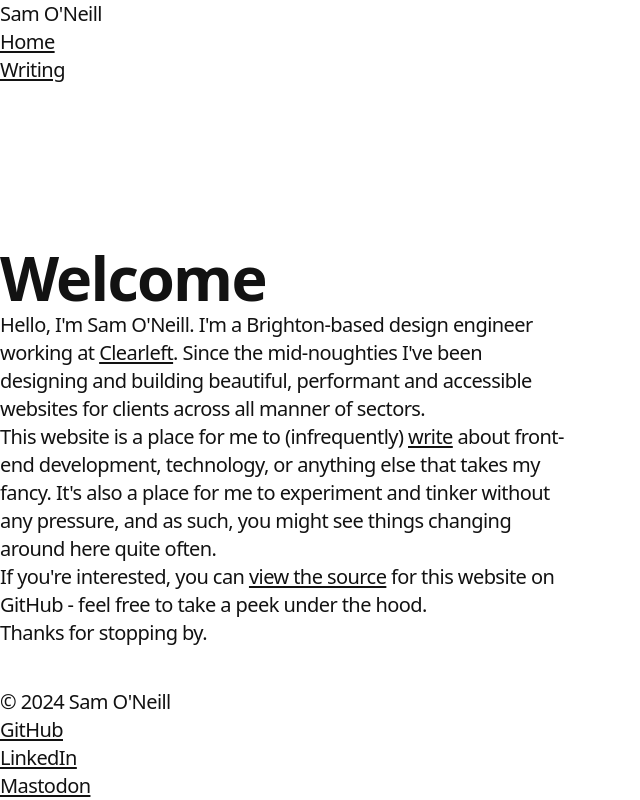
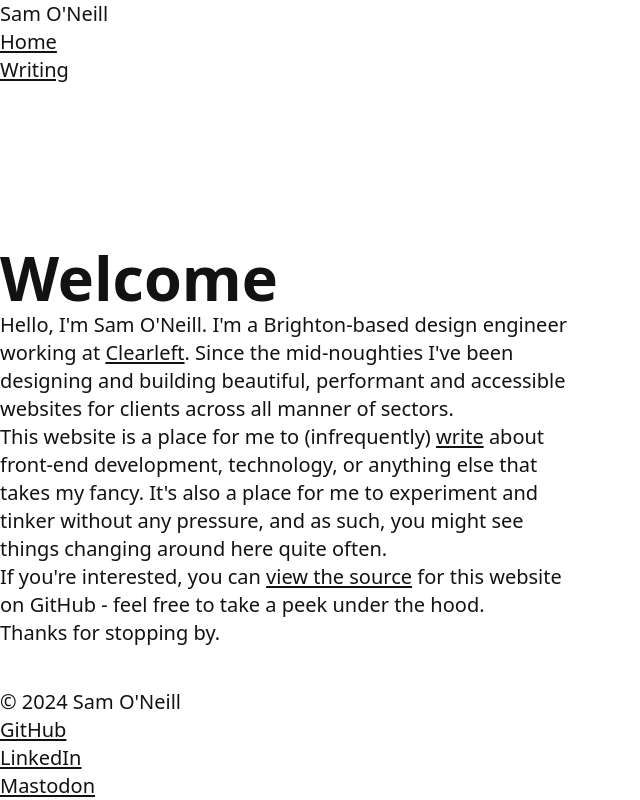
Before and after one commit to samjoneill/samoneill.com, an Eleventy site: page src/index.md in a window 1280 px wide. Shown: the whole page, without its empty margins (0-640 px from the left). Built offline with nearby package versions, Linux system fonts and the light colour scheme; Eleventy itself is replaced by a stand-in of ours; files that its build step writes are made by us from their sources.

Commit message:
Remove custom letter spacing rules

```diff
--- a/src/assets/css/global/global-styles.css
+++ b/src/assets/css/global/global-styles.css
@@ -10,7 +10,6 @@ body {
   flex-direction: column;
   font-family: var(--font-main);
   font-size: var(--step-0);
-  letter-spacing: var(--tracking);
   line-height: 1.4;
 }
 
@@ -26,7 +25,6 @@ h3,
 h4 {
   font-family: var(--font-heading);
   font-weight: 700;
-  letter-spacing: var(--tracking);
   line-height: 1.1;
 }
 
```
